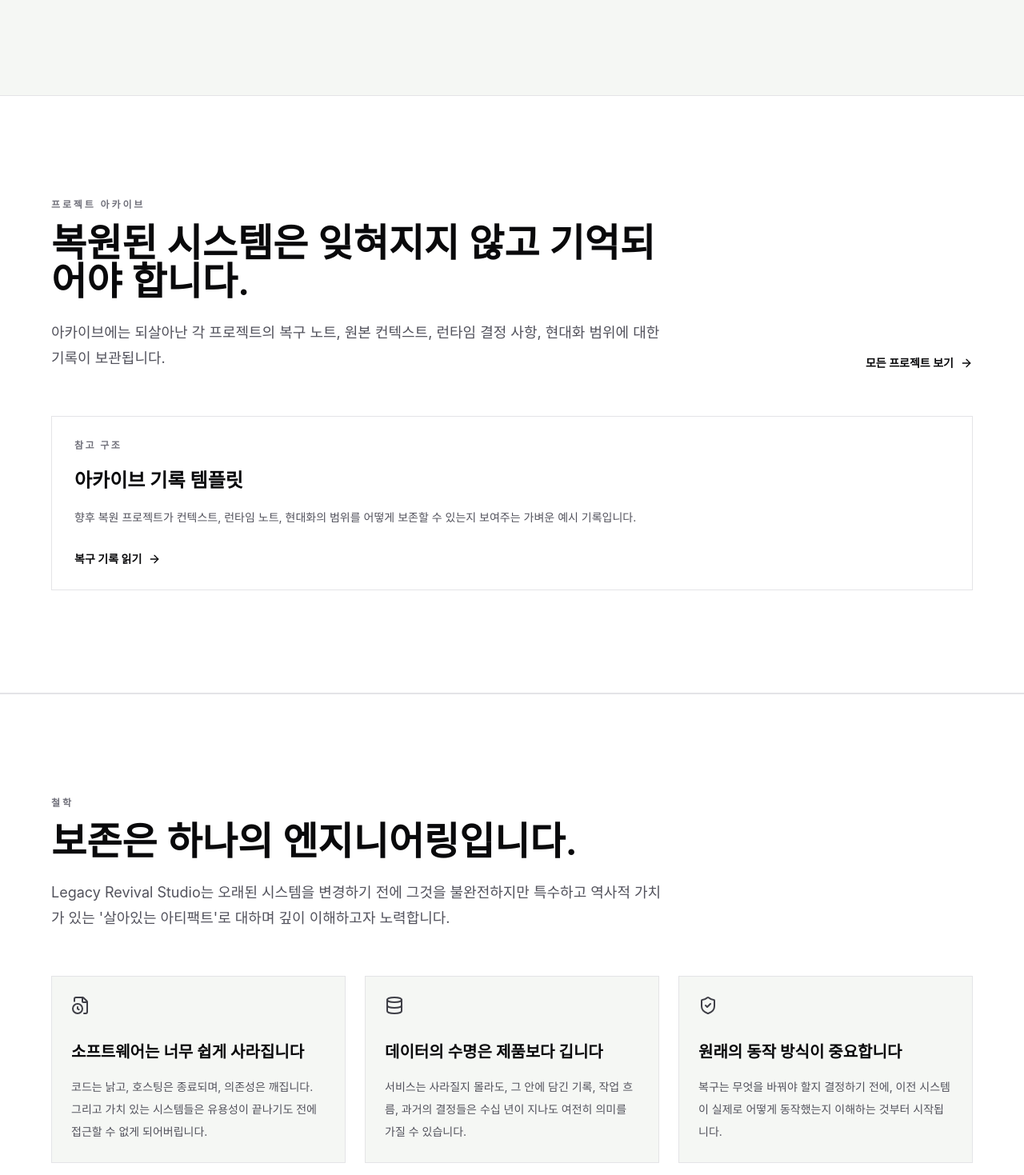
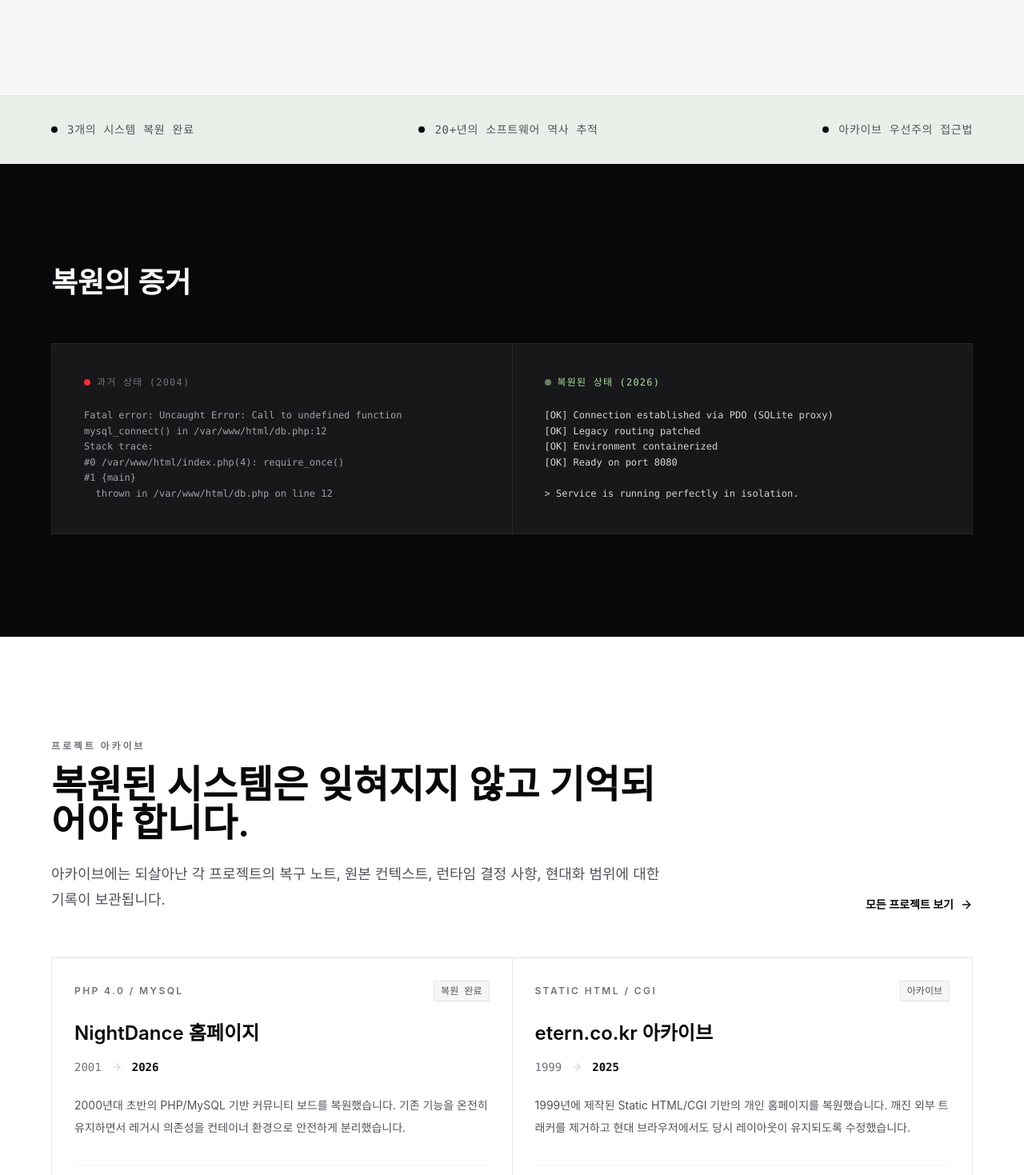
Before and after one commit to cable8mm/etern.co.kr, a React (Vite) app: page / in a window 1280 px wide. Shown: the part 681-2150 px from the top of the page at 80% size. Built offline with nearby package versions, Linux system fonts and the light colour scheme.

Commit message:
Focus on eye tracking (#6)

```diff
--- a/src/App.jsx
+++ b/src/App.jsx
@@ -574,6 +574,8 @@ function HomePage() {
         <CorePrinciplePanel />
       </section>
 
+      <StudioMetrics />
+      <BeforeAfterShowcase />
       <ProjectPreview />
       <PhilosophySummary />
       <WorkflowSection />
@@ -581,6 +583,72 @@ function HomePage() {
       <TechnicalGroundSection />
       <ContactBand />
     </main>
+  );
+}
+
+function StudioMetrics() {
+  const { t } = useTranslation();
+  return (
+    <section className="border-y border-zinc-200 bg-[#e9efe8] px-5 py-8 md:px-8">
+      <div className="mx-auto flex max-w-6xl flex-col gap-6 md:flex-row md:items-center md:justify-between font-mono text-sm uppercase tracking-wider text-zinc-600">
+        <div className="flex items-center gap-3">
+          <span className="w-2 h-2 bg-zinc-950 rounded-full"></span>
+          {t('studio_metrics.metric_1')}
+        </div>
+        <div className="flex items-center gap-3">
+          <span className="w-2 h-2 bg-zinc-950 rounded-full"></span>
+          {t('studio_metrics.metric_2')}
+        </div>
+        <div className="flex items-center gap-3">
+          <span className="w-2 h-2 bg-zinc-950 rounded-full"></span>
+          {t('studio_metrics.metric_3')}
+        </div>
+      </div>
+    </section>
+  );
+}
+
+function BeforeAfterShowcase() {
+  const { t } = useTranslation();
+  return (
+    <section className="bg-zinc-950 px-5 py-24 text-zinc-50 md:px-8 md:py-32">
+      <div className="mx-auto max-w-6xl">
+        <div className="mb-14">
+          <h2 className="text-3xl font-semibold md:text-4xl">
+            {t('before_after.title')}
+          </h2>
+        </div>
+        <div className="grid gap-px bg-zinc-800 border border-zinc-800 md:grid-cols-2 font-mono text-sm">
+          <div className="bg-zinc-900 p-6 md:p-10">
+            <div className="text-zinc-500 mb-6 uppercase tracking-widest text-xs flex items-center gap-2">
+              <span className="w-2 h-2 bg-red-500 rounded-full"></span>
+              {t('before_after.legacy_state')}
+            </div>
+            <pre className="text-zinc-400 overflow-x-auto text-xs leading-relaxed whitespace-pre-wrap">
+              {`Fatal error: Uncaught Error: Call to undefined function mysql_connect() in /var/www/html/db.php:12
+Stack trace:
+#0 /var/www/html/index.php(4): require_once()
+#1 {main}
+  thrown in /var/www/html/db.php on line 12`}
+            </pre>
+          </div>
+          <div className="bg-zinc-900 p-6 md:p-10">
+            <div className="text-[#a8e09f] mb-6 uppercase tracking-widest text-xs flex items-center gap-2">
+              <span className="w-2 h-2 bg-[#a8e09f] rounded-full animate-pulse"></span>
+              {t('before_after.revived_state')}
+            </div>
+            <pre className="text-zinc-300 overflow-x-auto text-xs leading-relaxed whitespace-pre-wrap">
+              {`[OK] Connection established via PDO (SQLite proxy)
+[OK] Legacy routing patched
+[OK] Environment containerized
+[OK] Ready on port 8080
+
+> Service is running perfectly in isolation.`}
+            </pre>
+          </div>
+        </div>
+      </div>
+    </section>
   );
 }
 
@@ -641,18 +709,33 @@ function ProjectGrid({ projects: projectList, emptyLimit }) {
         <Link
           key={project.slug}
           href={`/projects/${project.slug}`}
-          className="group bg-white p-7 transition-colors hover:bg-[#f5f7f4]"
+          className="group bg-white p-7 transition-colors hover:bg-[#f5f7f4] flex flex-col h-full"
         >
-          <p className="text-xs font-semibold uppercase tracking-[0.2em] text-zinc-500">
-            {t(`project_data.${project.key}.status`)}
-          </p>
-          <h3 className="mt-5 text-2xl font-semibold text-zinc-950">
+          <div className="flex items-center justify-between">
+            <p className="text-xs font-semibold uppercase tracking-[0.2em] text-zinc-500">
+              {project.stack}
+            </p>
+            <span className="text-xs font-mono border border-zinc-200 bg-[#f5f7f4] text-zinc-600 px-2 py-1">
+              {t(`project_data.${project.key}.status`)}
+            </span>
+          </div>
+
+          <h3 className="mt-6 text-2xl font-semibold text-zinc-950">
             {t(`project_data.${project.key}.title`)}
           </h3>
-          <p className="mt-4 text-sm leading-7 text-zinc-600">
+
+          <div className="mt-4 flex items-center gap-3 font-mono text-sm text-zinc-500">
+            <span>{project.originalYear}</span>
+            <ArrowRight size={14} className="text-zinc-300" />
+            <span className="text-zinc-950 font-semibold">
+              {project.revivalYear}
+            </span>
+          </div>
+
+          <p className="mt-6 flex-1 text-sm leading-7 text-zinc-600">
             {t(`project_data.${project.key}.summary`)}
           </p>
-          <div className="mt-7 flex items-center gap-2 text-sm font-semibold text-zinc-950">
+          <div className="mt-8 flex items-center gap-2 text-sm font-semibold text-zinc-950 pt-6 border-t border-zinc-100">
             {t('project_grid.read_record')}
             <ArrowRight
               size={16}
--- a/src/data/projects.js
+++ b/src/data/projects.js
@@ -1,6 +1,26 @@
 export const projects = [
   {
+    key: 'nightdance',
+    slug: 'nightdance',
+    originalYear: 2001,
+    revivalYear: 2026,
+    stack: 'PHP 4.0 / MySQL',
+    status: 'Running',
+  },
+  {
+    key: 'etern',
+    slug: 'etern-co-kr',
+    originalYear: 1999,
+    revivalYear: 2025,
+    stack: 'Static HTML / CGI',
+    status: 'Archived',
+  },
+  {
+    key: 'template',
     slug: 'archive-record-template',
-    key: 'archive_record_template',
+    originalYear: 2024,
+    revivalYear: 2024,
+    stack: 'Markdown / Git',
+    status: 'Draft',
   },
 ];
--- a/src/locales/en.json
+++ b/src/locales/en.json
@@ -6,6 +6,17 @@
     "services": "Services",
     "about": "About",
     "contact": "Contact"
+  },
+
+  "studio_metrics": {
+    "metric_1": "3 Revived Projects",
+    "metric_2": "20+ Years of Software History",
+    "metric_3": "Archive-First Approach"
+  },
+  "before_after": {
+    "title": "Evidence of Restoration",
+    "legacy_state": "Legacy State (2004)",
+    "revived_state": "Revived State (2026)"
   },
   "home": {
     "subtitle": "Archive-first software recovery",
@@ -29,16 +40,16 @@
     "description": "Legacy Revival Studio treats old systems as working artifacts: imperfect, specific, historically useful, and worth understanding before they are changed.",
     "items": {
       "disappears": {
-        "title": "Software disappears too easily",
-        "body": "Code rots, hosting ends, dependencies break, and valuable systems become unreachable long before their usefulness is gone."
+        "title": "Software fades away",
+        "body": "Without active maintenance, code becomes unrunnable. We reverse this decay."
       },
       "data": {
-        "title": "Data outlives products",
-        "body": "A service may vanish, but its records, workflows, and historical decisions can remain meaningful for decades."
+        "title": "State is historical context",
+        "body": "A database is a record of human interaction. We preserve data as artifacts."
       },
       "behavior": {
-        "title": "Original behavior matters",
-        "body": "Revival starts by understanding how the old system actually worked before deciding what should change."
+        "title": "Behavior over perfection",
+        "body": "We don't rewrite code to be modern. We modernize the environment to keep original behavior."
       }
     }
   },
@@ -161,7 +172,36 @@
     "return": "Return to projects"
   },
   "project_data": {
-    "archive_record_template": {
+    "nightdance": {
+      "title": "NightDance Homepage",
+      "status": "Revived",
+      "summary": "Restored an early 2000s PHP/MySQL community board. Successfully containerized and isolated legacy dependencies while maintaining full original functionality.",
+      "facts": [
+        { "label": "Original Stack", "value": "PHP 4.0 / MySQL 3" },
+        {
+          "label": "Revived Stack",
+          "value": "PHP 8.2 (via compatibility layer) / SQLite"
+        }
+      ],
+      "notes": [
+        "Legacy mysql_* functions were safely wrapped using a PDO proxy.",
+        "Directory structures were preserved exactly as they were in 2001."
+      ]
+    },
+    "etern": {
+      "title": "etern.co.kr Archive",
+      "status": "Archived",
+      "summary": "Recovered a static HTML/CGI personal homepage from 1999. Removed broken external trackers and restored original layout on modern browsers.",
+      "facts": [
+        { "label": "Original Stack", "value": "HTML 4 / CGI Scripts" },
+        { "label": "Revived Stack", "value": "Static Build / Nginx" }
+      ],
+      "notes": [
+        "Preserved original non-standard HTML where it didn't break layout.",
+        "Replaced dead external hit counters with static placeholders."
+      ]
+    },
+    "template": {
       "title": "Archive Record Template",
       "status": "Reference structure",
       "summary": "A lightweight example record showing how future restoration projects can preserve context, runtime notes, and modernization boundaries.",
--- a/src/locales/ko.json
+++ b/src/locales/ko.json
@@ -6,6 +6,16 @@
     "services": "서비스",
     "about": "소개",
     "contact": "문의"
+  },
+  "studio_metrics": {
+    "metric_1": "3개의 시스템 복원 완료",
+    "metric_2": "20+년의 소프트웨어 역사 추적",
+    "metric_3": "아카이브 우선주의 접근법"
+  },
+  "before_after": {
+    "title": "복원의 증거",
+    "legacy_state": "과거 상태 (2004)",
+    "revived_state": "복원된 상태 (2026)"
   },
   "home": {
     "subtitle": "보존을 최우선으로 하는 소프트웨어 복구",
@@ -29,16 +39,16 @@
     "description": "Legacy Revival Studio는 오래된 시스템을 변경하기 전에 그것을 불완전하지만 특수하고 역사적 가치가 있는 '살아있는 아티팩트'로 대하며 깊이 이해하고자 노력합니다.",
     "items": {
       "disappears": {
-        "title": "소프트웨어는 너무 쉽게 사라집니다",
-        "body": "코드는 낡고, 호스팅은 종료되며, 의존성은 깨집니다. 그리고 가치 있는 시스템들은 유용성이 끝나기도 전에 접근할 수 없게 되어버립니다."
+        "title": "소프트웨어는 희미해집니다",
+        "body": "유지보수가 끊기면 코드는 실행 불가능해집니다. 우리는 그 부패를 되돌립니다."
       },
       "data": {
-        "title": "데이터의 수명은 제품보다 깁니다",
-        "body": "서비스는 사라질지 몰라도, 그 안에 담긴 기록, 작업 흐름, 과거의 결정들은 수십 년이 지나도 여전히 의미를 가질 수 있습니다."
+        "title": "데이터는 역사적 맥락입니다",
+        "body": "데이터베이스는 사람들의 상호작용 기록입니다. 우리는 이를 가치 있는 아티팩트로 보존합니다."
       },
       "behavior": {
-        "title": "원래의 동작 방식이 중요합니다",
-        "body": "복구는 무엇을 바꿔야 할지 결정하기 전에, 이전 시스템이 실제로 어떻게 동작했는지 이해하는 것부터 시작됩니다."
+        "title": "완벽함보다는 원래의 동작을",
+        "body": "코드를 현대적으로 재작성하지 않습니다. 원래의 동작을 유지하도록 런타임을 현대화합니다."
       }
     }
   },
@@ -161,7 +171,33 @@
     "return": "프로젝트 목록으로 돌아가기"
   },
   "project_data": {
-    "archive_record_template": {
+    "nightdance": {
+      "title": "NightDance 홈페이지",
+      "status": "복원 완료",
+      "summary": "2000년대 초반의 PHP/MySQL 기반 커뮤니티 보드를 복원했습니다. 기존 기능을 온전히 유지하면서 레거시 의존성을 컨테이너 환경으로 안전하게 분리했습니다.",
+      "facts": [
+        { "label": "과거 스택", "value": "PHP 4.0 / MySQL 3" },
+        { "label": "복원 스택", "value": "PHP 8.2 (호환성 레이어) / SQLite" }
+      ],
+      "notes": [
+        "기존 mysql_* 함수들을 PDO 프록시를 통해 안전하게 래핑했습니다.",
+        "2001년 당시의 디렉토리 구조를 변경 없이 그대로 보존했습니다."
+      ]
+    },
+    "etern": {
+      "title": "etern.co.kr 아카이브",
+      "status": "아카이브",
+      "summary": "1999년에 제작된 Static HTML/CGI 기반의 개인 홈페이지를 복원했습니다. 깨진 외부 트래커를 제거하고 현대 브라우저에서도 당시 레이아웃이 유지되도록 수정했습니다.",
+      "facts": [
+        { "label": "과거 스택", "value": "HTML 4 / CGI Scripts" },
+        { "label": "복원 스택", "value": "Static Build / Nginx" }
+      ],
+      "notes": [
+        "레이아웃을 깨뜨리지 않는 선에서 당시의 비표준 HTML 구조를 보존했습니다.",
+        "연결이 끊긴 외부 방문자 카운터 이미지를 정적 플레이스홀더로 교체했습니다."
+      ]
+    },
+    "template": {
       "title": "아카이브 기록 템플릿",
       "status": "참고 구조",
       "summary": "향후 복원 프로젝트가 컨텍스트, 런타임 노트, 현대화의 범위를 어떻게 보존할 수 있는지 보여주는 가벼운 예시 기록입니다.",
@@ -175,9 +211,9 @@
         { "label": "현대화", "value": "선택적이며 언제든 되돌릴 수 있음" }
       ],
       "notes": [
-        "미래의 프로젝트 기록은 처음 발견된 상태(소스코드 스냅샷, 데이터베이스 덤프, 환경 설정, 스크린샷, 서버 노트, 남아있는 운영 컨텍스트 등)에서 시작해야 합니다.",
-        "각 기록은 복구 작업과 현대화 작업을 분리하여, 어떤 동작이 원본이고 어떤 변경 사항이 호환성을 위해 도입되었는지 독자가 이해할 수 있게 해야 합니다.",
-        "실제 복원 사례가 공개되면, 이 템플릿은 첫 번째 프로젝트 아카이브 항목으로 대체될 수 있습니다."
+        "미래의 프로젝트 기록은 처음 발견된 상태(소스코드 스냅샷, 데이터베이스 덤프, 환경 설정, 스크린샷, 서버 노트 등)에서 시작해야 합니다.",
+        "각 기록은 복구 작업과 현대화 작업을 분리하여 독자가 변경 사항을 이해할 수 있게 해야 합니다.",
+        "실제 복원 사례가 공개되면 이 템플릿은 대체될 수 있습니다."
       ]
     }
   }
```
